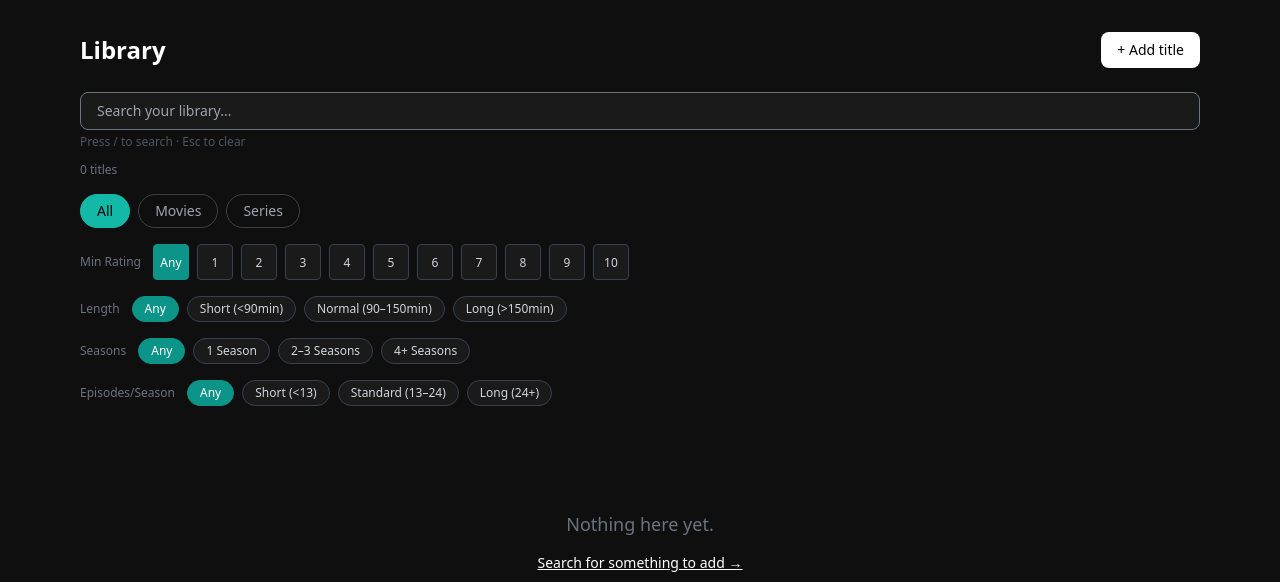
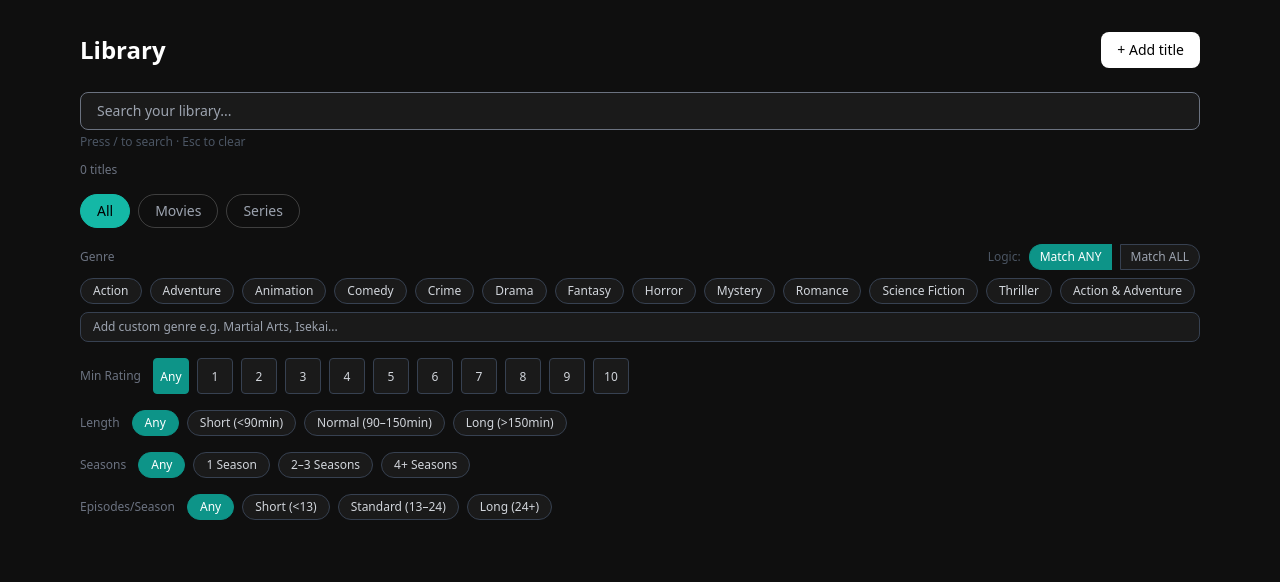
Before and after one commit to parzival1401/Movie-series-tracker, a FastAPI app: page /library in a window 1280 px wide. Shown: the part 53-635 px from the top of the page. Run offline with FastAPI, Linux system fonts and the light colour scheme; data that the repository does not hold is empty; some libraries are stand-ins or nearby versions.

Commit message:
Add multi-genre filtering to library and recommendations pages
Replaces single-genre text/pill system with:
- Scrollable hardcoded genre pills (multi-select toggle)
- Custom genre text input (real-time, composes with pills)
- Match ANY / Match ALL logic toggle
- Active filter summary line below controls
- URL state sync for genres, custom, and logic params with restore on load
- Clear all filters resets pills, custom input, and logic to OR

Both pages: genre filter composes with type, rating, length, seasons,
and episodes/season filters; all client-side, no backend changes.

Co-Authored-By: Claude Sonnet 4.6 <noreply@anthropic.com>

```diff
--- a/app/templates/library.html
+++ b/app/templates/library.html
@@ -52,24 +52,38 @@
   </button>
 </div>
 
-<!-- Genre filter bar -->
-{% if genres_list %}
-<div class="flex items-center gap-3 mb-4">
-  <span class="text-xs text-gray-500 flex-none">Genre</span>
-  <div class="flex gap-2 overflow-x-auto flex-1" style="scrollbar-width: none">
-    <button class="genre-pill bg-teal-600 border border-teal-600 text-white text-xs px-3 py-1 rounded-full cursor-pointer whitespace-nowrap"
-            data-genre="all">
-      All Genres
+<!-- Genre filter -->
+<div class="mb-4">
+  <!-- Genre logic toggle -->
+  <div class="flex items-center gap-2 mb-2">
+    <span class="text-xs text-gray-500">Genre</span>
+    <span class="text-xs text-gray-600 ml-auto">Logic:</span>
+    <button id="logic-or"
+            class="text-xs px-2.5 py-1 rounded-l-full border border-r-0 bg-teal-600 text-white border-teal-600 transition">
+      Match ANY
     </button>
-    {% for genre in genres_list %}
+    <button id="logic-and"
+            class="text-xs px-2.5 py-1 rounded-r-full border bg-[#1a1a1a] text-gray-400 border-gray-700 transition">
+      Match ALL
+    </button>
+  </div>
+  <!-- Genre pills (scrollable) -->
+  <div class="flex gap-2 overflow-x-auto mb-2" style="scrollbar-width: none">
+    {% set genre_pills = ['Action','Adventure','Animation','Comedy','Crime','Drama','Fantasy','Horror','Mystery','Romance','Science Fiction','Thriller','Action & Adventure','Sci-Fi & Fantasy'] %}
+    {% for g in genre_pills %}
     <button class="genre-pill bg-[#1a1a1a] border border-gray-700 text-gray-300 text-xs px-3 py-1 rounded-full cursor-pointer whitespace-nowrap hover:border-gray-500 transition"
-            data-genre="{{ genre | lower }}">
-      {{ genre }}
+            data-genre-pill="{{ g }}">
+      {{ g }}
     </button>
     {% endfor %}
   </div>
+  <!-- Custom genre input -->
+  <input id="custom-genre-input" type="text"
+         placeholder="Add custom genre e.g. Martial Arts, Isekai..."
+         class="w-full bg-[#1a1a1a] border border-gray-700 text-white rounded-lg px-3 py-1.5 text-xs focus:outline-none focus:border-gray-500" />
+  <!-- Active genre summary -->
+  <div id="filter-summary" class="hidden text-teal-400 text-xs mt-2"></div>
 </div>
-{% endif %}
 
 <!-- Rating filter bar -->
 <div class="flex items-center gap-3 mb-4">
@@ -217,44 +231,68 @@ const noResults    = document.getElementById('no-results');
 const clearBtn     = document.getElementById('search-clear');
 const resultsCount = document.getElementById('results-count');
 const clearAllBtn  = document.getElementById('clear-all-filters');
+const customGenreInput = document.getElementById('custom-genre-input');
+const summaryEl    = document.getElementById('filter-summary');
 
 const lengthFilterRow  = document.getElementById('length-filter-row');
 const seasonsFilterRow = document.getElementById('seasons-filter-row');
 const epsFilterRow     = document.getElementById('eps-filter-row');
 
-let activeFilter      = 'all';
-let activeGenre       = 'all';
-let activeMinRating   = 0;
-let activeLengthMax   = 0;
+let activeFilter        = 'all';
+let activeMinRating     = 0;
+let activeLengthMax     = 0;
 let activeSeasonsFilter = 0;
-let activeEpsFilter   = 0;
+let activeEpsFilter     = 0;
+let activeGenres        = new Set();
+let genreLogic          = 'or';
 
-// Style constants
 const typeActive   = ['bg-teal-500', 'text-black', 'border-teal-500'];
 const typeInactive = ['border-white/20', 'text-gray-400'];
 const pillActive   = ['bg-teal-600', 'border-teal-600', 'text-white'];
 const pillInactive = ['bg-[#1a1a1a]', 'border-gray-700', 'text-gray-300'];
 
 function updateFilterRowVisibility() {
-  const showLength  = activeFilter === 'all' || activeFilter === 'movie';
-  const showSeries  = activeFilter === 'all' || activeFilter === 'series';
+  const showLength = activeFilter === 'all' || activeFilter === 'movie';
+  const showSeries = activeFilter === 'all' || activeFilter === 'series';
   if (lengthFilterRow)  lengthFilterRow.style.display  = showLength ? '' : 'none';
   if (seasonsFilterRow) seasonsFilterRow.style.display = showSeries ? '' : 'none';
   if (epsFilterRow)     epsFilterRow.style.display     = showSeries ? '' : 'none';
 }
 
+function updateFilterSummary() {
+  const allActive = [...activeGenres];
+  const custom = customGenreInput.value.trim();
+  if (custom) allActive.push(custom);
+  if (allActive.length === 0) { summaryEl.classList.add('hidden'); return; }
+  const logicText = genreLogic === 'and' ? 'matching ALL' : 'matching ANY';
+  summaryEl.textContent = `Showing: ${allActive.join(' + ')} (${logicText})`;
+  summaryEl.classList.remove('hidden');
+}
+
 function filterCards() {
   const query = searchInput.value.toLowerCase().trim();
+  const customGenre = customGenreInput.value.toLowerCase().trim();
+
+  const allActiveGenres = new Set([...activeGenres].map(g => g.toLowerCase()));
+  if (customGenre) allActiveGenres.add(customGenre);
+
   let visible = 0;
   let denominator = 0;
 
   cards.forEach(card => {
     const titleMatch = card.dataset.title.includes(query);
-    const genreMatch = card.dataset.genres.includes(query);
-    const typeMatch  = activeFilter === 'all' || card.dataset.type === activeFilter;
+    const genreSearchMatch = card.dataset.genres.includes(query);
+    const typeMatch = activeFilter === 'all' || card.dataset.type === activeFilter;
 
-    const cardGenres = card.dataset.genres.split(',').map(g => g.trim().toLowerCase());
-    const genreFilterMatch = activeGenre === 'all' || cardGenres.includes(activeGenre);
+    let genreFilterMatch = true;
+    if (allActiveGenres.size > 0) {
+      const cardGenres = card.dataset.genres.split(',').map(g => g.trim().toLowerCase());
+      if (genreLogic === 'and') {
+        genreFilterMatch = [...allActiveGenres].every(g => cardGenres.some(cg => cg.includes(g)));
+      } else {
+        genreFilterMatch = [...allActiveGenres].some(g => cardGenres.some(cg => cg.includes(g)));
+      }
+    }
 
     const cardRating = parseInt(card.dataset.rating) || 0;
     const ratingMatch = cardRating >= activeMinRating;
@@ -283,11 +321,11 @@ function filterCards() {
       if (activeEpsFilter === 999) epsMatch = eps > 24;
     }
 
-    const show = (titleMatch || genreMatch) && typeMatch && genreFilterMatch &&
+    const show = (titleMatch || genreSearchMatch) && typeMatch && genreFilterMatch &&
                  ratingMatch && lengthMatch && seasonsMatch && epsMatch;
     card.style.display = show ? '' : 'none';
     if (show) visible++;
-    if (typeMatch && genreFilterMatch && ratingMatch) denominator++;
+    if (typeMatch && ratingMatch) denominator++;
   });
 
   if (noResults) noResults.classList.toggle('hidden', visible > 0);
@@ -299,41 +337,64 @@ function filterCards() {
       : `${denominator} title${denominator !== 1 ? 's' : ''}`;
   }
 
-  const anyActive = query !== '' || activeFilter !== 'all' || activeGenre !== 'all' ||
-                    activeMinRating > 0 || activeLengthMax > 0 ||
+  const anyActive = query !== '' || activeFilter !== 'all' || activeGenres.size > 0 ||
+                    customGenre !== '' || activeMinRating > 0 || activeLengthMax > 0 ||
                     activeSeasonsFilter > 0 || activeEpsFilter > 0;
   if (clearAllBtn) clearAllBtn.classList.toggle('hidden', !anyActive);
 
+  updateFilterSummary();
+
   // Sync URL state
   const params = new URLSearchParams();
-  if (query)                params.set('q',       query);
-  if (activeFilter !== 'all') params.set('type',  activeFilter);
-  if (activeGenre !== 'all')  params.set('genre', activeGenre);
-  if (activeMinRating > 0)    params.set('rating', activeMinRating);
-  if (activeLengthMax > 0)    params.set('length', activeLengthMax);
+  if (query)                  params.set('q',       query);
+  if (activeFilter !== 'all') params.set('type',    activeFilter);
+  if (activeGenres.size > 0)  params.set('genres',  [...activeGenres].join(','));
+  if (customGenre)            params.set('custom',  customGenreInput.value.trim());
+  if (genreLogic !== 'or')    params.set('logic',   genreLogic);
+  if (activeMinRating > 0)    params.set('rating',  activeMinRating);
+  if (activeLengthMax > 0)    params.set('length',  activeLengthMax);
   if (activeSeasonsFilter > 0) params.set('seasons', activeSeasonsFilter);
-  if (activeEpsFilter > 0)    params.set('eps',    activeEpsFilter);
+  if (activeEpsFilter > 0)    params.set('eps',     activeEpsFilter);
   history.replaceState({}, '', params.toString()
     ? `${window.location.pathname}?${params}`
     : window.location.pathname);
 }
 
-function setPill(selector, activeAttr, value, stateVar) {
+function setLogicButton(logic) {
+  genreLogic = logic;
+  const andBtn = document.getElementById('logic-and');
+  const orBtn  = document.getElementById('logic-or');
+  if (logic === 'and') {
+    andBtn.classList.add('bg-teal-600', 'text-white', 'border-teal-600');
+    andBtn.classList.remove('bg-[#1a1a1a]', 'text-gray-400', 'border-gray-700');
+    orBtn.classList.remove('bg-teal-600', 'text-white', 'border-teal-600');
+    orBtn.classList.add('bg-[#1a1a1a]', 'text-gray-400', 'border-gray-700');
+  } else {
+    orBtn.classList.add('bg-teal-600', 'text-white', 'border-teal-600');
+    orBtn.classList.remove('bg-[#1a1a1a]', 'text-gray-400', 'border-gray-700');
+    andBtn.classList.remove('bg-teal-600', 'text-white', 'border-teal-600');
+    andBtn.classList.add('bg-[#1a1a1a]', 'text-gray-400', 'border-gray-700');
+  }
+}
+
+function setPill(selector, attrName, value) {
   document.querySelectorAll(selector).forEach(p => {
     p.classList.remove(...pillActive); p.classList.add(...pillInactive);
   });
-  const target = document.querySelector(`${selector}[${activeAttr}="${value}"]`);
+  const target = document.querySelector(`${selector}[${attrName}="${value}"]`);
   if (target) { target.classList.remove(...pillInactive); target.classList.add(...pillActive); }
 }
 
 function resetAllFilters() {
-  searchInput.value   = '';
-  activeFilter        = 'all';
-  activeGenre         = 'all';
-  activeMinRating     = 0;
-  activeLengthMax     = 0;
-  activeSeasonsFilter = 0;
-  activeEpsFilter     = 0;
+  searchInput.value    = '';
+  customGenreInput.value = '';
+  activeFilter         = 'all';
+  activeMinRating      = 0;
+  activeLengthMax      = 0;
+  activeSeasonsFilter  = 0;
+  activeEpsFilter      = 0;
+  activeGenres.clear();
+  genreLogic           = 'or';
 
   document.querySelectorAll('.filter-btn').forEach(b => {
     b.classList.remove(...typeActive); b.classList.add(...typeInactive);
@@ -341,11 +402,14 @@ function resetAllFilters() {
   const allTypeBtn = document.querySelector('[data-filter="all"]');
   if (allTypeBtn) { allTypeBtn.classList.remove(...typeInactive); allTypeBtn.classList.add(...typeActive); }
 
-  setPill('.genre-pill',   'data-genre',        'all', activeGenre);
-  setPill('.rating-pill',  'data-rating',        '0',  activeMinRating);
-  setPill('.length-pill',  'data-length',        '0',  activeLengthMax);
-  setPill('.seasons-pill', 'data-seasons-filter','0',  activeSeasonsFilter);
-  setPill('.eps-pill',     'data-eps-filter',    '0',  activeEpsFilter);
+  document.querySelectorAll('.genre-pill').forEach(p => {
+    p.classList.remove(...pillActive); p.classList.add(...pillInactive);
+  });
+  setPill('.rating-pill',  'data-rating',         '0');
+  setPill('.length-pill',  'data-length',         '0');
+  setPill('.seasons-pill', 'data-seasons-filter', '0');
+  setPill('.eps-pill',     'data-eps-filter',     '0');
+  setLogicButton('or');
 
   updateFilterRowVisibility();
   filterCards();
@@ -358,15 +422,14 @@ if (clearAllBtn) clearAllBtn.addEventListener('click', resetAllFilters);
 const noResultsClear = document.getElementById('no-results-clear');
 if (noResultsClear) noResultsClear.addEventListener('click', resetAllFilters);
 searchInput.addEventListener('input', filterCards);
+customGenreInput.addEventListener('input', filterCards);
 
 // Type filter buttons
 const filterBtns = document.querySelectorAll('.filter-btn');
 function setActiveFilter(btn) {
   filterBtns.forEach(b => { b.classList.remove(...typeActive); b.classList.add(...typeInactive); });
-  btn.classList.remove(...typeInactive);
-  btn.classList.add(...typeActive);
+  btn.classList.remove(...typeInactive); btn.classList.add(...typeActive);
   activeFilter = btn.dataset.filter;
-  // Reset format-specific filters when switching type
   if (activeFilter === 'movie')  { activeSeasonsFilter = 0; activeEpsFilter = 0;
     setPill('.seasons-pill','data-seasons-filter','0'); setPill('.eps-pill','data-eps-filter','0'); }
   if (activeFilter === 'series') { activeLengthMax = 0;
@@ -376,54 +439,49 @@ function setActiveFilter(btn) {
 }
 filterBtns.forEach(btn => btn.addEventListener('click', () => setActiveFilter(btn)));
 
-// Genre pills
-function setActiveGenre(pill) {
-  document.querySelectorAll('.genre-pill').forEach(p => {
-    p.classList.remove(...pillActive); p.classList.add(...pillInactive);
+// Genre pills (multi-select toggle)
+document.querySelectorAll('.genre-pill').forEach(pill => {
+  pill.addEventListener('click', () => {
+    const genre = pill.dataset.genrePill;
+    if (activeGenres.has(genre)) {
+      activeGenres.delete(genre);
+      pill.classList.remove(...pillActive); pill.classList.add(...pillInactive);
+    } else {
+      activeGenres.add(genre);
+      pill.classList.remove(...pillInactive); pill.classList.add(...pillActive);
+    }
+    filterCards();
   });
-  pill.classList.remove(...pillInactive); pill.classList.add(...pillActive);
-  activeGenre = pill.dataset.genre;
-  filterCards();
-}
-document.querySelectorAll('.genre-pill').forEach(pill => pill.addEventListener('click', () => setActiveGenre(pill)));
+});
+
+// AND/OR logic toggle
+document.getElementById('logic-and').addEventListener('click', () => { setLogicButton('and'); filterCards(); });
+document.getElementById('logic-or').addEventListener('click',  () => { setLogicButton('or');  filterCards(); });
 
 // Rating pills
-function setActiveRating(pill) {
-  document.querySelectorAll('.rating-pill').forEach(p => {
-    p.classList.remove(...pillActive); p.classList.add(...pillInactive);
-  });
-  pill.classList.remove(...pillInactive); pill.classList.add(...pillActive);
+document.querySelectorAll('.rating-pill').forEach(pill => pill.addEventListener('click', () => {
+  setPill('.rating-pill', 'data-rating', pill.dataset.rating);
   activeMinRating = parseInt(pill.dataset.rating) || 0;
   filterCards();
-}
-document.querySelectorAll('.rating-pill').forEach(pill => pill.addEventListener('click', () => setActiveRating(pill)));
+}));
 
 // Length pills
 document.querySelectorAll('.length-pill').forEach(pill => pill.addEventListener('click', () => {
-  document.querySelectorAll('.length-pill').forEach(p => {
-    p.classList.remove(...pillActive); p.classList.add(...pillInactive);
-  });
-  pill.classList.remove(...pillInactive); pill.classList.add(...pillActive);
+  setPill('.length-pill', 'data-length', pill.dataset.length);
   activeLengthMax = parseInt(pill.dataset.length) || 0;
   filterCards();
 }));
 
 // Seasons pills
 document.querySelectorAll('.seasons-pill').forEach(pill => pill.addEventListener('click', () => {
-  document.querySelectorAll('.seasons-pill').forEach(p => {
-    p.classList.remove(...pillActive); p.classList.add(...pillInactive);
-  });
-  pill.classList.remove(...pillInactive); pill.classList.add(...pillActive);
+  setPill('.seasons-pill', 'data-seasons-filter', pill.dataset.seasonsFilter);
   activeSeasonsFilter = parseInt(pill.dataset.seasonsFilter) || 0;
   filterCards();
 }));
 
 // Episodes/season pills
 document.querySelectorAll('.eps-pill').forEach(pill => pill.addEventListener('click', () => {
-  document.querySelectorAll('.eps-pill').forEach(p => {
-    p.classList.remove(...pillActive); p.classList.add(...pillInactive);
-  });
-  pill.classList.remove(...pillInactive); pill.classList.add(...pillActive);
+  setPill('.eps-pill', 'data-eps-filter', pill.dataset.epsFilter);
   activeEpsFilter = parseInt(pill.dataset.epsFilter) || 0;
   filterCards();
 }));
@@ -440,48 +498,46 @@ document.addEventListener('keydown', e => {
 const urlParams      = new URLSearchParams(window.location.search);
 const initialQuery   = urlParams.get('q')       || '';
 const initialFilter  = urlParams.get('type')    || 'all';
-const initialGenre   = urlParams.get('genre')   || 'all';
+const initialGenres  = urlParams.get('genres')  || '';
+const initialCustom  = urlParams.get('custom')  || '';
+const initialLogic   = urlParams.get('logic')   || 'or';
 const initialRating  = parseInt(urlParams.get('rating'))  || 0;
 const initialLength  = parseInt(urlParams.get('length'))  || 0;
 const initialSeasons = parseInt(urlParams.get('seasons')) || 0;
 const initialEps     = parseInt(urlParams.get('eps'))     || 0;
 
-if (initialQuery) searchInput.value = initialQuery;
+if (initialQuery)  searchInput.value = initialQuery;
+if (initialCustom) customGenreInput.value = initialCustom;
 
-if (initialGenre !== 'all') {
-  activeGenre = initialGenre;
-  const targetPill = document.querySelector(`.genre-pill[data-genre="${initialGenre}"]`);
-  if (targetPill) {
-    document.querySelectorAll('.genre-pill').forEach(p => { p.classList.remove(...pillActive); p.classList.add(...pillInactive); });
-    targetPill.classList.remove(...pillInactive); targetPill.classList.add(...pillActive);
-  }
+if (initialGenres) {
+  initialGenres.split(',').forEach(g => {
+    if (!g) return;
+    activeGenres.add(g);
+    const pill = document.querySelector(`.genre-pill[data-genre-pill="${g}"]`);
+    if (pill) { pill.classList.remove(...pillInactive); pill.classList.add(...pillActive); }
+  });
 }
+
+if (initialLogic !== 'or') setLogicButton(initialLogic);
 
 if (initialRating > 0) {
   activeMinRating = initialRating;
-  const t = document.querySelector(`.rating-pill[data-rating="${initialRating}"]`);
-  if (t) { document.querySelectorAll('.rating-pill').forEach(p => { p.classList.remove(...pillActive); p.classList.add(...pillInactive); }); t.classList.remove(...pillInactive); t.classList.add(...pillActive); }
+  setPill('.rating-pill', 'data-rating', String(initialRating));
+}
+if (initialLength > 0) {
+  activeLengthMax = initialLength;
+  setPill('.length-pill', 'data-length', String(initialLength));
+}
+if (initialSeasons > 0) {
+  activeSeasonsFilter = initialSeasons;
+  setPill('.seasons-pill', 'data-seasons-filter', String(initialSeasons));
+}
+if (initialEps > 0) {
+  activeEpsFilter = initialEps;
+  setPill('.eps-pill', 'data-eps-filter', String(initialEps));
 }
 
-if (initialLength > 0) {
-  activeLengthMax = initialLength;
-  const t = document.querySelector(`.length-pill[data-length="${initialLength}"]`);
-  if (t) { document.querySelectorAll('.length-pill').forEach(p => { p.classList.remove(...pillActive); p.classList.add(...pillInactive); }); t.classList.remove(...pillInactive); t.classList.add(...pillActive); }
-}
-
-if (initialSeasons > 0) {
-  activeSeasonsFilter = initialSeasons;
-  const t = document.querySelector(`.seasons-pill[data-seasons-filter="${initialSeasons}"]`);
-  if (t) { document.querySelectorAll('.seasons-pill').forEach(p => { p.classList.remove(...pillActive); p.classList.add(...pillInactive); }); t.classList.remove(...pillInactive); t.classList.add(...pillActive); }
-}
-
-if (initialEps > 0) {
-  activeEpsFilter = initialEps;
-  const t = document.querySelector(`.eps-pill[data-eps-filter="${initialEps}"]`);
-  if (t) { document.querySelectorAll('.eps-pill').forEach(p => { p.classList.remove(...pillActive); p.classList.add(...pillInactive); }); t.classList.remove(...pillInactive); t.classList.add(...pillActive); }
-}
-
-// Triggers filterCards() + active type button + filter row visibility
+// Triggers filterCards() + type button active + filter row visibility
 const targetFilterBtn = document.querySelector(`[data-filter="${initialFilter}"]`);
 setActiveFilter(targetFilterBtn || document.querySelector('[data-filter="all"]'));
 </script>
```
Also changed, not shown: app/templates/recommendations.html (+119 -36 lines).
